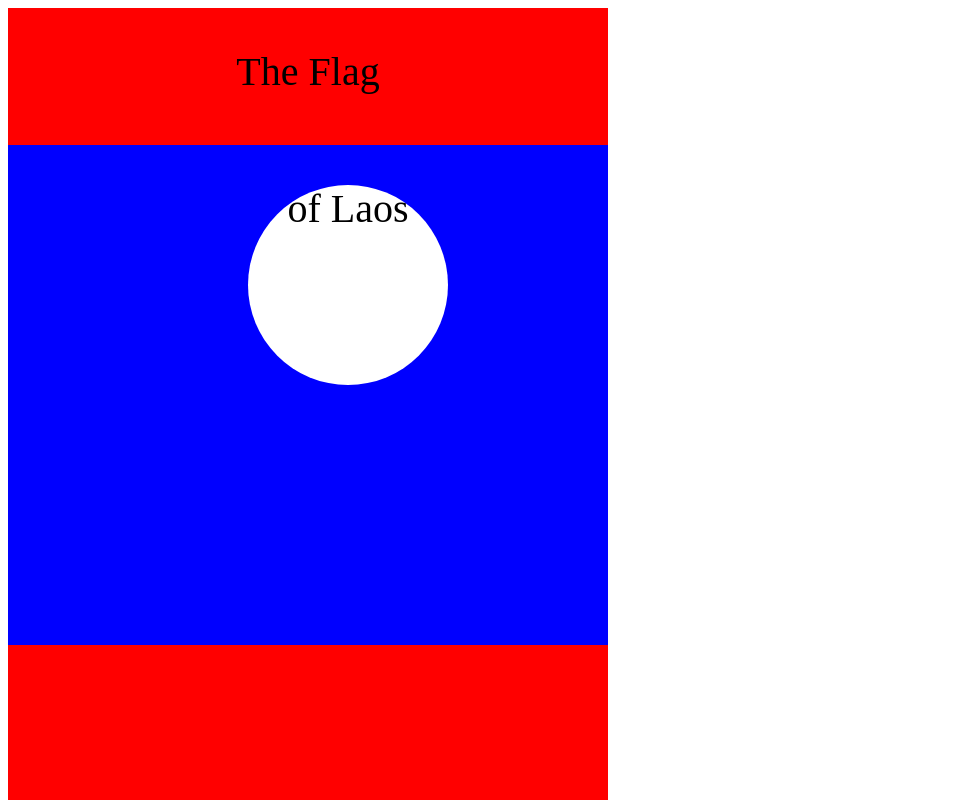
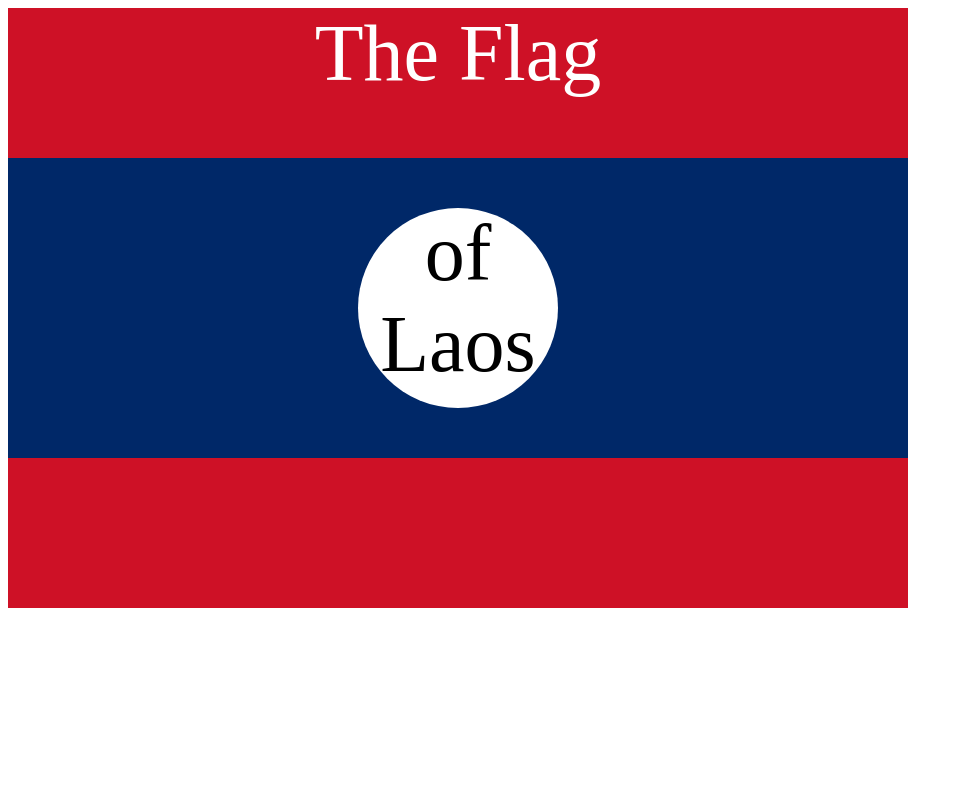
Before and after one commit to prabesh-tandukar/WebDevBootcamp, a plain HTML site: page 7.3+Flag+Project/7.3 CSS Flag Project/index.html in a window 1280 px wide. Shown: the whole page, without its empty margins (0-963 px from the left). Drawn offline with Linux system fonts and the light colour scheme.

Commit message:
flag of loas

```diff
--- a/7.3+Flag+Project/7.3 CSS Flag Project/index.html
+++ b/7.3+Flag+Project/7.3 CSS Flag Project/index.html
@@ -6,30 +6,39 @@
     <style>
       /* Write your CSS Code here */
       .flag {
-        background-color: red;
-        height: 900px;
-        width: 600px;
-        position: fixed;
-        font-size: 40px;
-        text-align: center;
+        background-color: #ce1126;
+        height: 600px;
+        width: 900px;
+        position: relative;
       }
 
       .flag > div {
-        margin-top: 50px;
-        background-color: blue;
-        height: 500px;
-        margin-bottom: 50px;
-        position: relative;
+        background-color: #002868;
+        width: 100%;
+        height: 300px;
+        position: absolute;
+        top: 150px;
       }
-      .flag > div p {
+      .flag > div > div {
         background-color: white;
         height: 200px;
         width: 200px;
-        position: absolute;
+        position: relative;
+        top: 50px;
         border-radius: 50%;
-        left: 40%;
+        left: 350px;
         text-align: center;
         font-size: 40px;
+      }
+      p {
+        margin: 0;
+        font-size: 5rem;
+        text-align: center;
+        color: white;
+      }
+
+      body > div > div > div > p {
+        color: black;
       }
     </style>
   </head>
```
